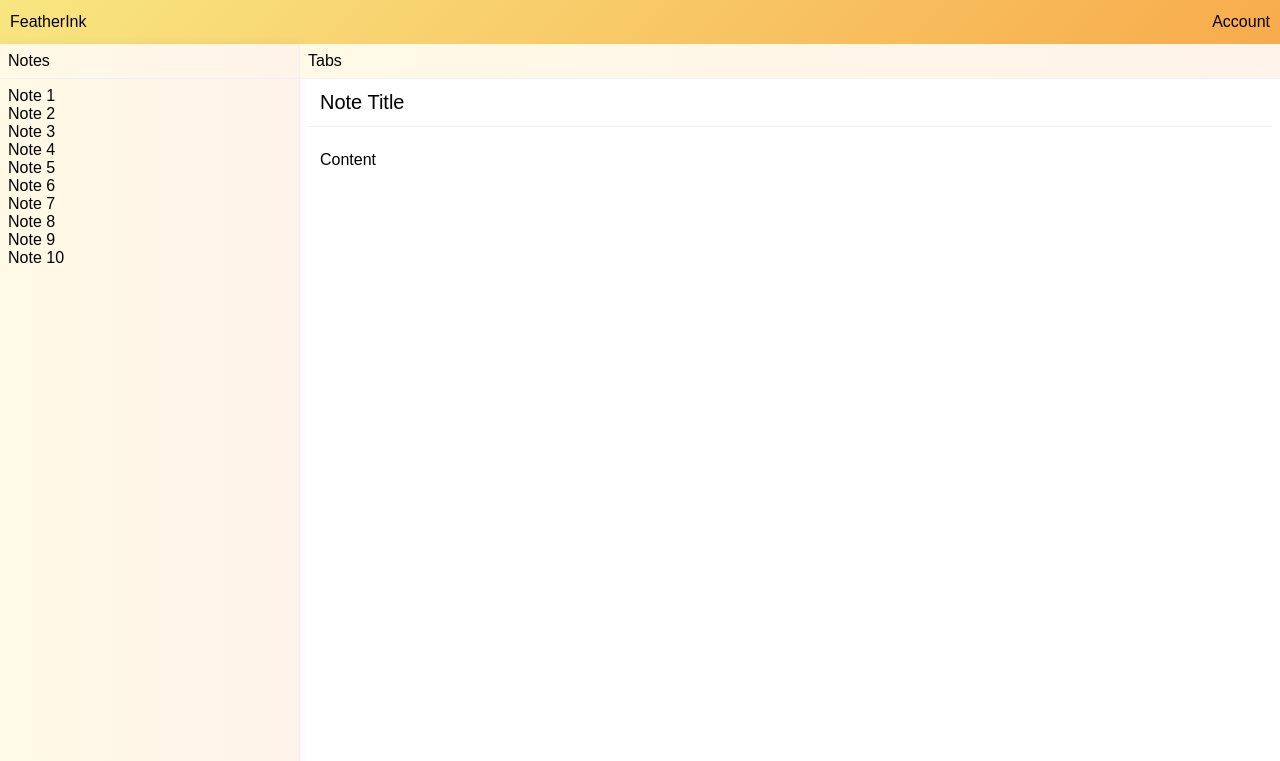
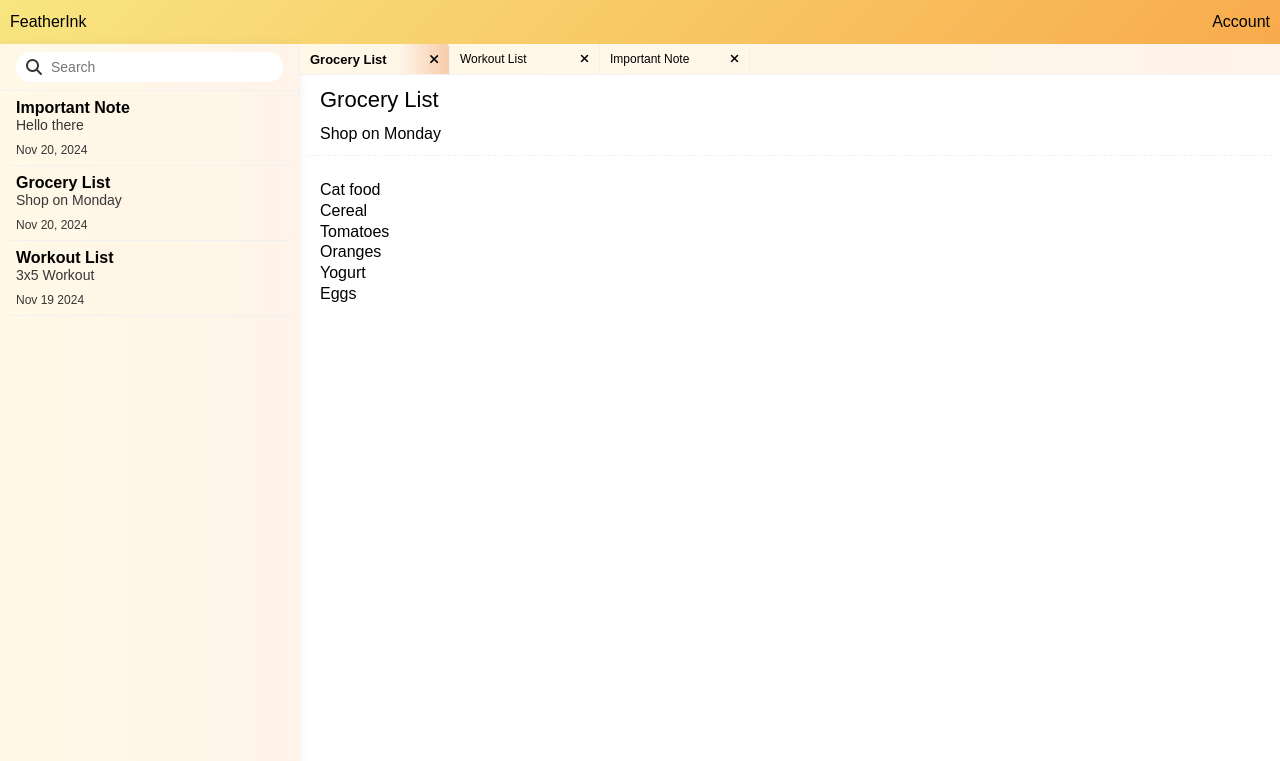
Before and after one commit to clopenz/FeatherInk, a website: page public/index.html in a window 1280 px wide. Shown: the top 761 px of the page. Drawn offline with Linux system fonts and the light colour scheme.

Commit message:
1st rough draft static layout

```diff
--- a/public/css/style.css
+++ b/public/css/style.css
@@ -34,7 +34,35 @@ li {
 .tabs {
 	background: linear-gradient(90deg, #fff9e6, #fff6e8, #fff3ea);
 	border-bottom: 1px solid #f1f1f1;
-	padding: 8px;
+}
+
+.tabs-items {
+	display: flex;
+	align-items: center;
+}
+
+.tabs-item {
+	display: flex;
+	font-size: 12px;
+	align-items: center;
+	justify-content: space-between;
+	padding: 0px 10px;
+	width: 150px;
+
+	height: 30px;
+	border-right: 1px solid #f1f1f1;
+}
+
+.tabs-item:hover {
+	cursor: pointer;
+	background: linear-gradient(90deg, #fff9e6, #fff6e8, #fff6e8, #ffc69a);
+}
+
+.tabs-item.active {
+	font-size: 13px;
+	font-weight: 600;
+	background: linear-gradient(90deg, #fff9e6, #fff6e8, #fff6e8, #f8cba9);
+	border-top-right-radius: 4px;
 }
 
 /* Note List */
@@ -48,12 +76,84 @@ li {
 
 .note-list-header {
 	font-size: 16px;
-	padding: 8px;
+	padding: 8px 16px;
 	border-bottom: 1px solid #f1f1f1;
 }
 
-.note-list {
+.search-wrapper {
+	display: flex;
+	position: relative;
+	justify-content: center;
+	height: 30px;
+	background: #fff;
+	border-radius: 20px;
+}
+
+.search-bar {
+	height: 100%;
+	width: 100%;
+	border: none;
+	outline: none;
+	border-radius: 20px;
+}
+
+.search-bar input {
+	height: 100%;
+	width: 100%;
+	border: none;
+	border-radius: 20px;
+	background: #fff;
+	padding-left: 35px;
+	font-size: 14px;
+}
+
+.fa-magnifying-glass {
+	position: absolute;
+	left: 10px;
+	top: 50%;
+	transform: translateY(-50%);
+	color: #363636;
+	font-size: 16px;
+}
+
+.note-list-item {
+	position: relative;
+	background: linear-gradient(90deg, #fff9e6, #fff6e8, #fff6e8, #fff3ea);
+	height: 75px;
+	margin: 0px 8px;
+	border-bottom: 1px solid #f1f1f1;
+	border-radius: 4px;
+	cursor: pointer;
 	padding: 8px;
+}
+
+.note-list-item:hover {
+	background: linear-gradient(
+		90deg,
+		#fff9e6,
+		#fff6e8,
+		#fff6e8,
+		#fff6e8,
+		#fdd0ae
+	);
+}
+
+.note-list-title {
+	font-size: 16px;
+	font-weight: 600;
+}
+
+.note-list-subtitle {
+	font-size: 14px;
+	color: #363636;
+}
+
+.note-list-date {
+	position: absolute;
+	bottom: 8px;
+	left: 8px;
+	font-size: 12px;
+	color: #363636;
 }
 
 /* Main Note Content */
@@ -65,14 +165,22 @@ li {
 }
 
 .note-title {
-	font-size: 20px;
+	font-size: 22px;
 	padding: 12px;
-	border-bottom: 1px solid #f1f1f1;
+	padding-bottom: 6px;
+}
+
+.note-subtitle {
+	font-size: 16px;
+	padding: 12px;
+	padding-top: 6px;
+	border-bottom: 1px dashed #f1f1f1;
 }
 
 .note-content {
 	margin-top: 12px;
 	padding: 12px;
+	line-height: 1.3;
 }
 
 .main-section {
--- a/public/index.html
+++ b/public/index.html
@@ -24,29 +24,66 @@
 
 		<div class="main-section">
 			<div class="note-list-wrapper">
-				<div class="note-list-header">Notes</div>
+				<div class="note-list-header">
+					<div class="search-wrapper">
+						<div class="search-bar">
+							<i class="fa-solid fa-magnifying-glass"></i>
+							<input type="text" placeholder="Search" />
+						</div>
+					</div>
+				</div>
 				<div class="note-list">
 					<ul class="note-list-items">
-						<li class="note-list-item">Note 1</li>
-						<li class="note-list-item">Note 2</li>
-						<li class="note-list-item">Note 3</li>
-						<li class="note-list-item">Note 4</li>
-						<li class="note-list-item">Note 5</li>
-						<li class="note-list-item">Note 6</li>
-						<li class="note-list-item">Note 7</li>
-						<li class="note-list-item">Note 8</li>
-						<li class="note-list-item">Note 9</li>
-						<li class="note-list-item">Note 10</li>
+						<li class="note-list-item">
+							<div class="note-list-title">Important Note</div>
+							<div class="note-list-subtitle">Hello there</div>
+							<div class="note-list-date">Nov 20, 2024</div>
+						</li>
+						<li class="note-list-item">
+							<div class="note-list-title">Grocery List</div>
+							<div class="note-list-subtitle">Shop on Monday</div>
+							<div class="note-list-date">Nov 20, 2024</div>
+						</li>
+						<li class="note-list-item">
+							<div class="note-list-title">Workout List</div>
+							<div class="note-list-subtitle">3x5 Workout</div>
+							<div class="note-list-date">Nov 19 2024</div>
+						</li>
 					</ul>
 				</div>
 			</div>
 
 			<div class="content-wrapper">
-				<div class="tabs">Tabs</div>
+				<div class="tabs">
+					<ul class="tabs-items">
+						<li class="tabs-item active">
+							Grocery List
+							<div class="close-button"><i class="fa-solid fa-xmark"></i></div>
+						</li>
+						<li class="tabs-item">
+							Workout List
+							<div class="close-button"><i class="fa-solid fa-xmark"></i></div>
+						</li>
+						<li class="tabs-item">
+							Important Note
+							<div class="close-button"><i class="fa-solid fa-xmark"></i></div>
+						</li>
+					</ul>
+				</div>
 
 				<div class="note-content-wrapper">
-					<div class="note-title">Note Title</div>
-					<div class="note-content">Content</div>
+					<div class="note-title">Grocery List</div>
+					<div class="note-subtitle">Shop on Monday</div>
+					<div class="note-content">
+						<ul>
+							<li>Cat food</li>
+							<li>Cereal</li>
+							<li>Tomatoes</li>
+							<li>Oranges</li>
+							<li>Yogurt</li>
+							<li>Eggs</li>
+						</ul>
+					</div>
 				</div>
 			</div>
 		</div>
```
